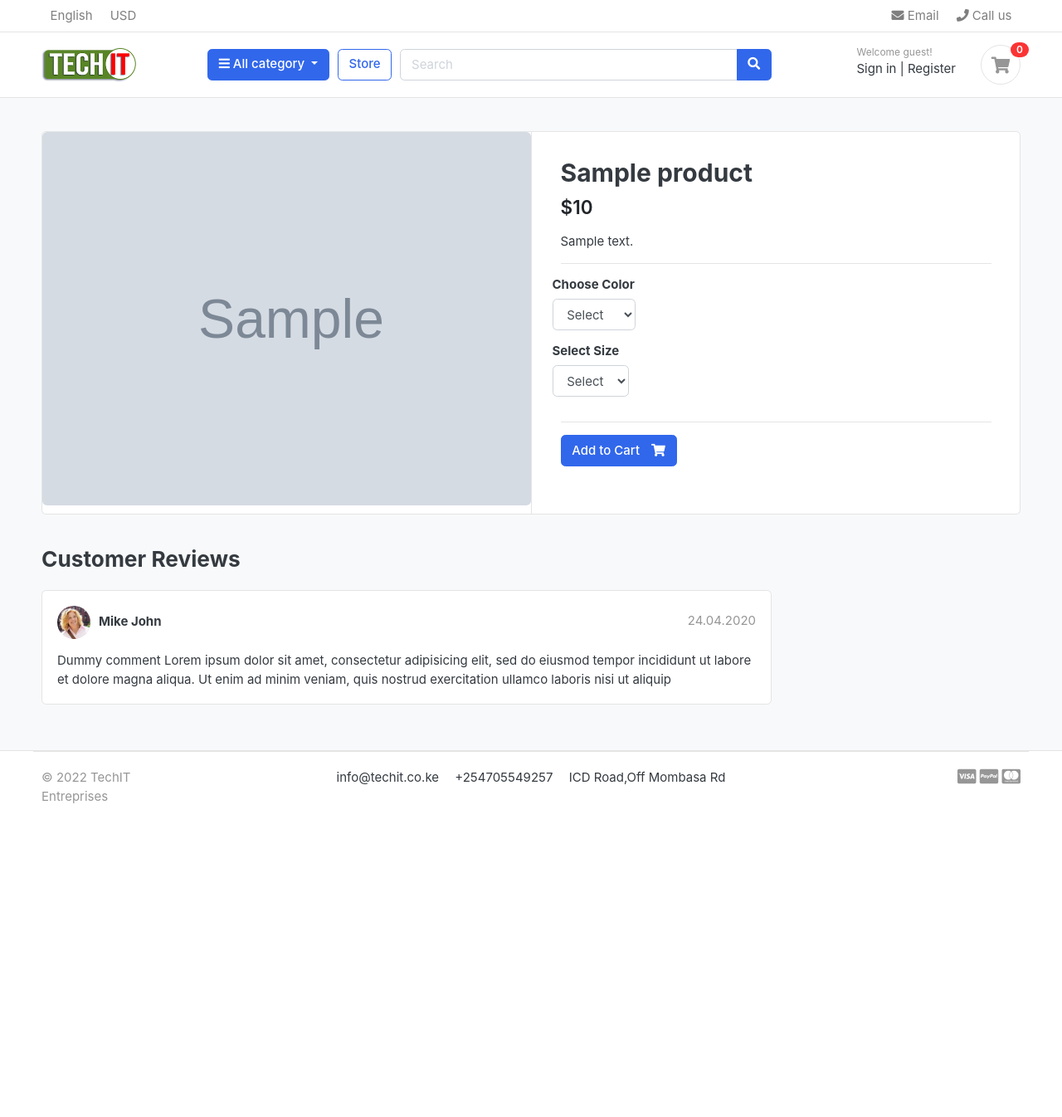
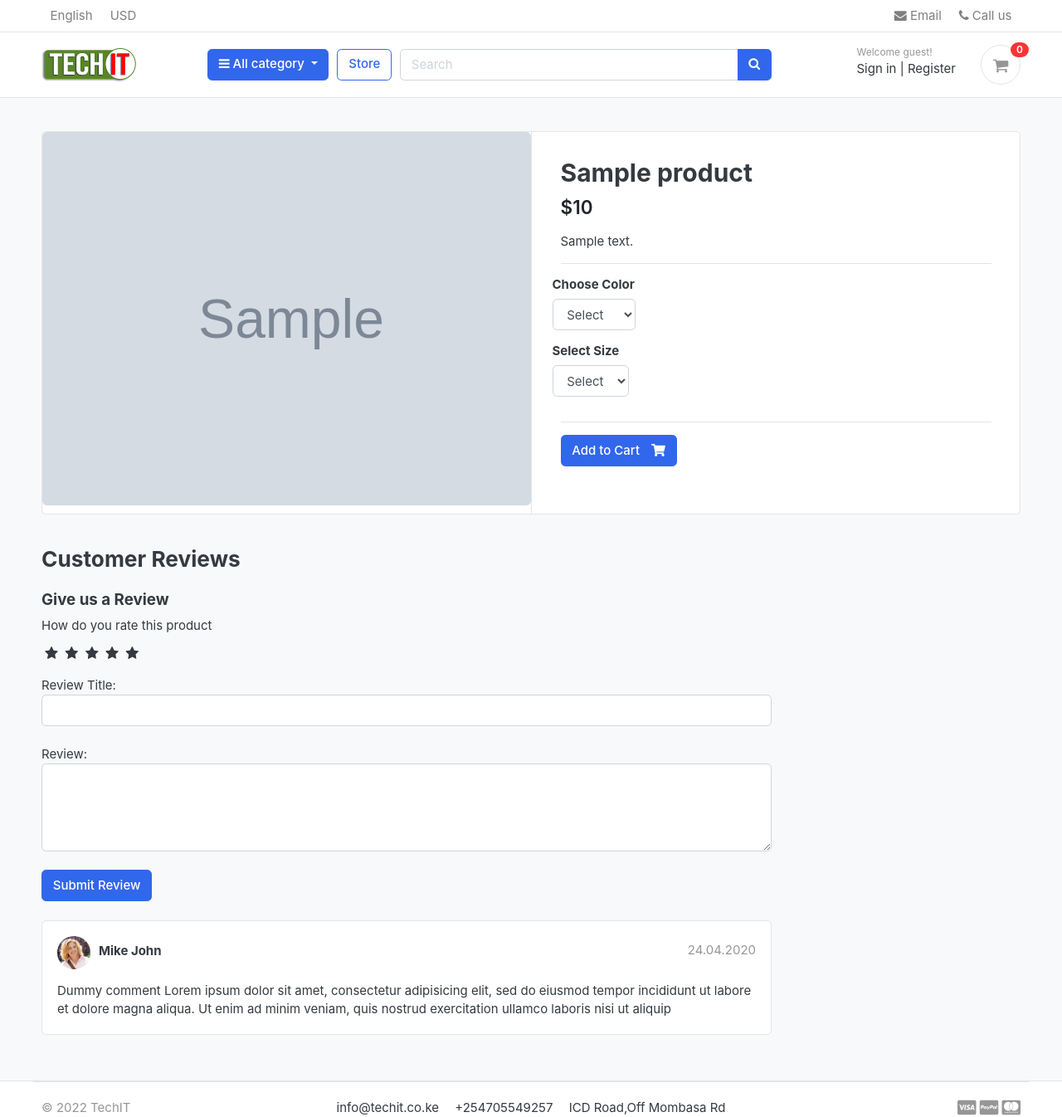
Before and after one commit to stevescilar/Tech-IT, a Django app: a page that uses templates/base.html in a window 1280 px wide. Shown: the top 1346 px of the page at 83% size. Before the commit the page ends 968 px from the top, so only its background shows below. Run offline with Django 4.2, Linux system fonts and the light colour scheme; tables that the repository leaves empty hold one stand-in row (values such as "Sample post"); grey boxes marked "Sample" are stand-in pictures; some libraries are stand-ins or nearby versions; some web fonts are replaced.

Commit message:
like a star

```diff
--- a/store/admin.py
+++ b/store/admin.py
@@ -1,6 +1,6 @@
 from django.contrib import admin
 
-from .models import Product, Variation
+from .models import Product, Variation, ReviewRating
 
 # Register your models here.
 
@@ -17,3 +17,4 @@ class VariationAdmin(admin.ModelAdmin):
 
 admin.site.register(Product, ProductAdmin)
 admin.site.register(Variation, VariationAdmin)
+admin.site.register(ReviewRating)
--- a/store/models.py
+++ b/store/models.py
@@ -1,7 +1,9 @@
 from tkinter import CASCADE
 from django.db import models
+from django.forms import CharField, FloatField
 from  category.models import Category
 from django.urls import reverse
+from accounts.models import Account
 
 # Create your models here.
 class Product(models.Model):
@@ -48,3 +50,19 @@ class Variation(models.Model):
 
     def __str__(self):
         return self.variation_value
+
+
+class ReviewRating(models.Model):
+    product = models.ForeignKey(Product, on_delete=models.CASCADE)
+    user = models.ForeignKey(Account, on_delete=models.CASCADE)
+
+    subject = models.CharField(max_length=100, blank=True)
+    review = models.TextField(max_length=500, blank=True)
+    rating = models.FloatField()
+    ip = models.CharField(max_length=20,blank=True)
+    status = models.BooleanField(default=True)
+    created_at = models.DateTimeField(auto_now_add=True)
+    updated_at = models.DateTimeField(auto_now=True)
+
+    def __str__(self):
+        return self.subject
--- /dev/null
+++ b/techit/static/css/custom.css
@@ -0,0 +1,35 @@
+.rate > input{
+    display: none;
+}
+.rate{
+    display: inline-block;
+    border: 0;
+}
+.rate > label{
+    float: right;
+}
+
+.rate >label::before{
+    display: inline-block;
+    font-size: 1.1rem;
+    font-family: FontAwesome;
+    content: "\f005";
+    margin: 0;
+    padding: 0.3rem .3rem;
+    cursor: pointer;
+}
+
+.rate .half::before{
+    content: "\f089";
+    position: absolute;
+    padding-right: 0;
+}
+
+input:checked ~ label, label:hover ~ label {
+    color: #ffb503;
+}
+
+input:checked + label:hover, input:checked ~ label:hover, input:checked ~ label:hover ~ label,
+label:hover ~ input:checked ~label{
+    color: green;
+}
--- a/templates/base.html
+++ b/templates/base.html
@@ -26,7 +26,8 @@
 <!-- custom style -->
 <link href="{% static 'css/ui.css' %}" rel="stylesheet" type="text/css"/>
 <link href="{% static 'css/responsive.css' %}" rel="stylesheet" media="only screen and (max-width: 1200px)" />
-
+<link href="{% static 'css/custom.css' %}" rel="stylesheet" type="text/css"/>
+<link rel="stylesheet" href="https://cdnjs.cloudflare.com/ajax/libs/font-awesome/4.7.0/css/font-awesome.min.css">
 <!-- custom javascript -->
 <script src="{% static 'js/script.js' %} " type="text/javascript"></script>
 <!-- paypal script -->
--- a/templates/store/product_detail.html
+++ b/templates/store/product_detail.html
@@ -77,7 +77,36 @@
             <h3>Customer Reviews </h3>
 
         </header>
+        <form action="" method="POST">
+            {% csrf_token %}
+            <h5>Give us a Review</h5>
+            <div>
 
+                <label>How do you rate this product</label>
+                <br>
+                <div class="rate">
+                    <input type="radio" name="rating" id="rating10" value="5" required><label for="rating10" title="5"></label>
+                    <input type="radio" name="rating" id="rating9" value="4.5" required><label for="rating9" title="4.5" class="half"></label>
+                    <input type="radio" name="rating" id="rating8" value="4" required><label for="rating8" title="4"></label>
+                    <input type="radio" name="rating" id="rating7" value="3.5" required><label for="rating7" title="3.5" class="half"></label>
+                    <input type="radio" name="rating" id="rating6" value="3" required><label for="rating6" title="3"></label>
+                    <input type="radio" name="rating" id="rating5" value="2.5" required><label for="rating5" title="2.5" class="half"></label>
+                    <input type="radio" name="rating" id="rating4" value="2" required><label for="rating4" title="2"></label>
+                    <input type="radio" name="rating" id="rating3" value="1.5" required><label for="rating3" title="1.5" class="half"></label>
+                    <input type="radio" name="rating" id="rating2" value="1" required><label for="rating2" title="1"></label>
+                    <input type="radio" name="rating" id="rating1" value="0.5" required><label for="rating1" title="0.5" class="half"></label>
+
+                </div> <br>
+
+                Review Title:
+                <input type="text" class="form-control" name="subject" >
+                <br>
+                Review:
+                <textarea name="review"  rows="4" class="form-control"></textarea><br>
+                <input type="submit" value="Submit Review" class="btn btn-primary">
+            </div>
+        </form>
+        <br>
         <article class="box mb-3">
             <div class="icontext w-100">
                 <img src="./images/avatars/avatar1.jpg" class="img-xs icon rounded-circle">
```
Also changed, not shown: store/forms.py (added, +9 -0 lines), store/migrations/0004_reviewrating.py (added).
